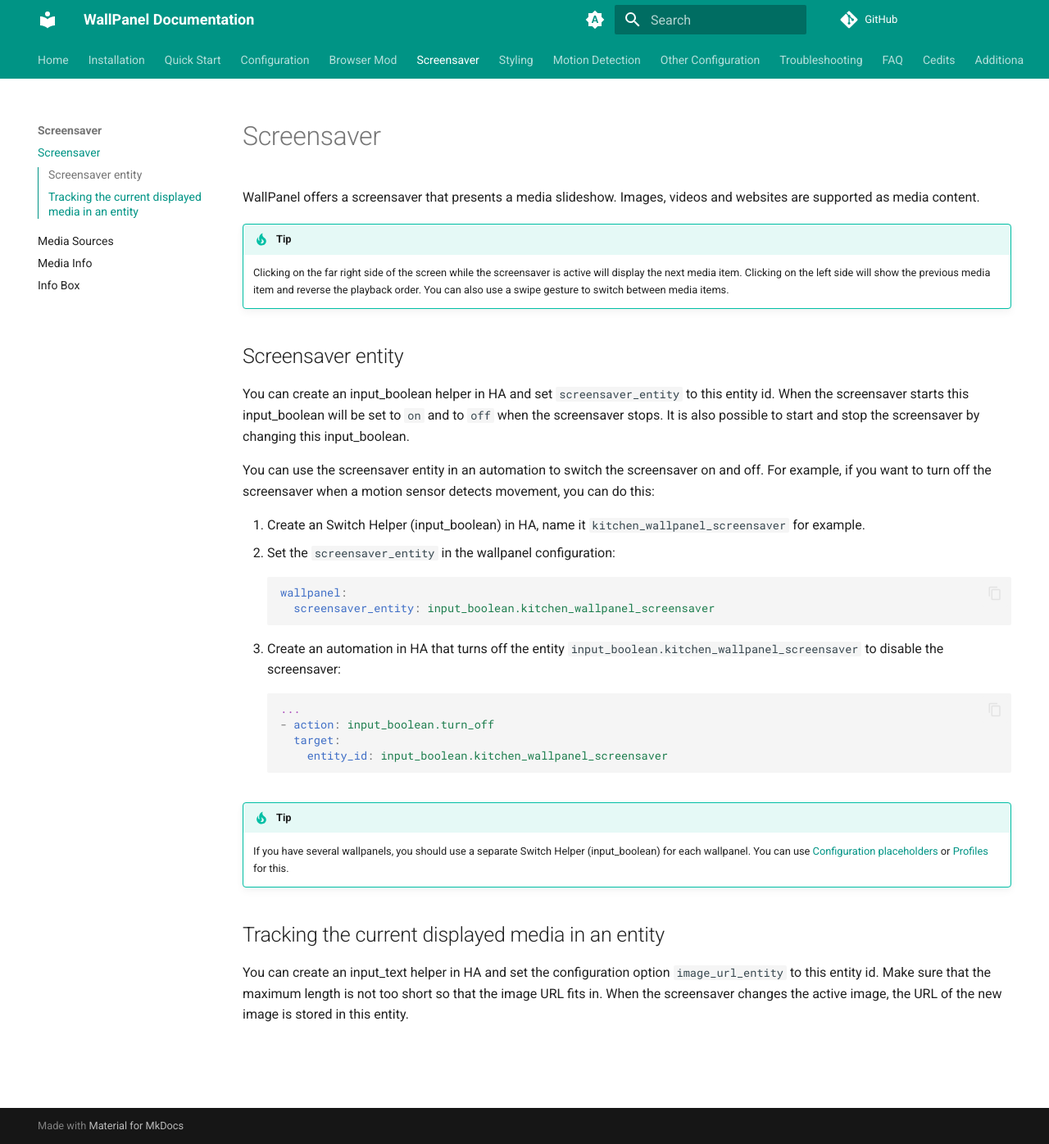
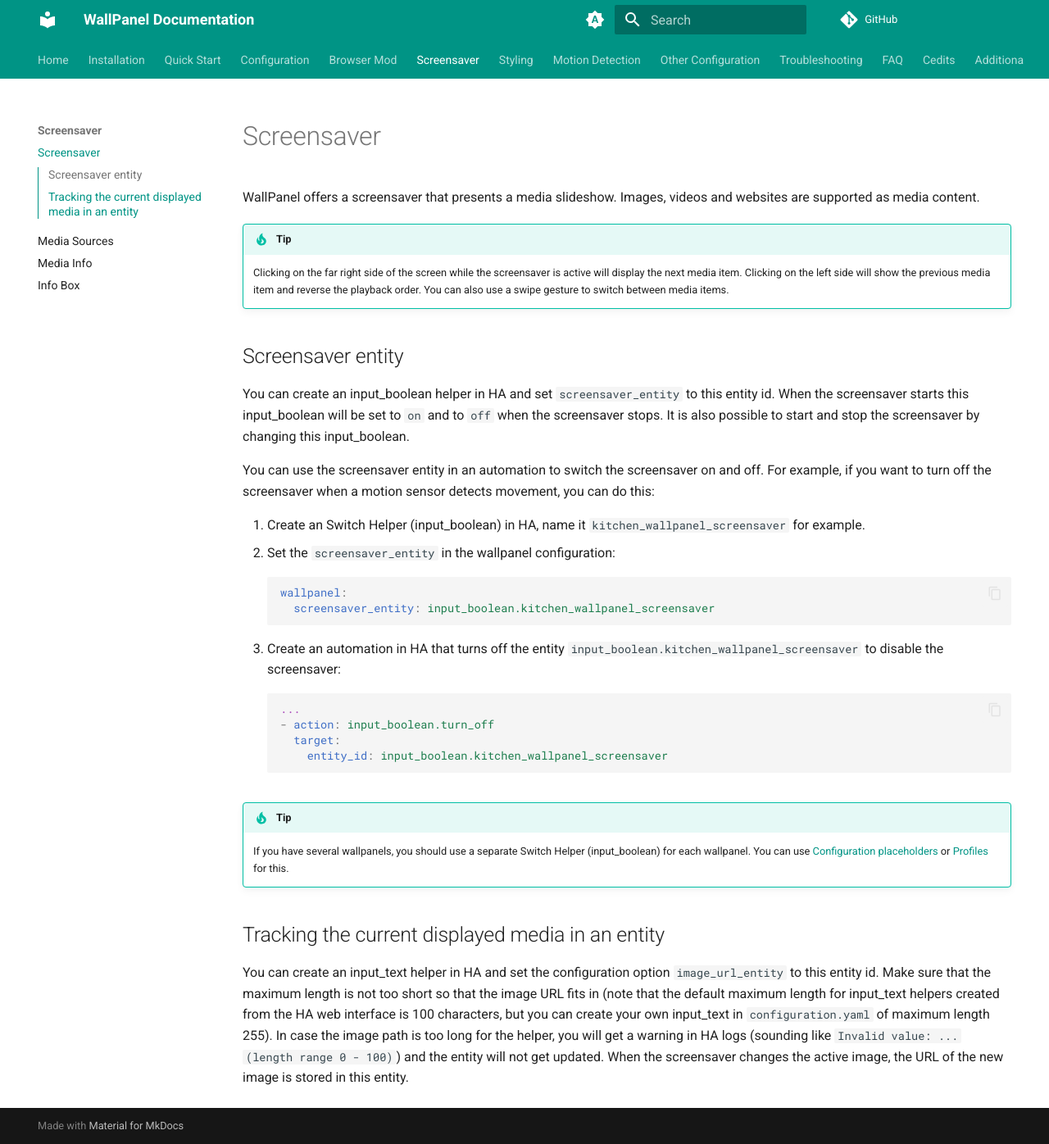
Before and after one commit to j-a-n/lovelace-wallpanel, an MkDocs documentation site: the page built from docs/screensaver.md, in a window 1280 px wide and 1396 px high. Shown: the whole window at 82% size. Built offline with MkDocs 1.6.1 and Material for MkDocs 9.7.7, drawn with Linux system fonts in a browser that asks for light colours; comment, search, counter and statistics services are not loaded.

Commit message:
Be more explicit about input_text limitations

```diff
--- a/docs/screensaver.md
+++ b/docs/screensaver.md
@@ -35,5 +35,5 @@
 
 ## Tracking the current displayed media in an entity
 You can create an input_text helper in HA and set the configuration option `image_url_entity` to this entity id.
-Make sure that the maximum length is not too short so that the image URL fits in.
+Make sure that the maximum length is not too short so that the image URL fits in (note that the default maximum length for input_text helpers created from the HA web interface is 100 characters, but you can create your own input_text in `configuration.yaml` of maximum length 255). In case the image path is too long for the helper, you will get a warning in HA logs (sounding like `Invalid value: ... (length range 0 - 100)`) and the entity will not get updated.
 When the screensaver changes the active image, the URL of the new image is stored in this entity.
```
